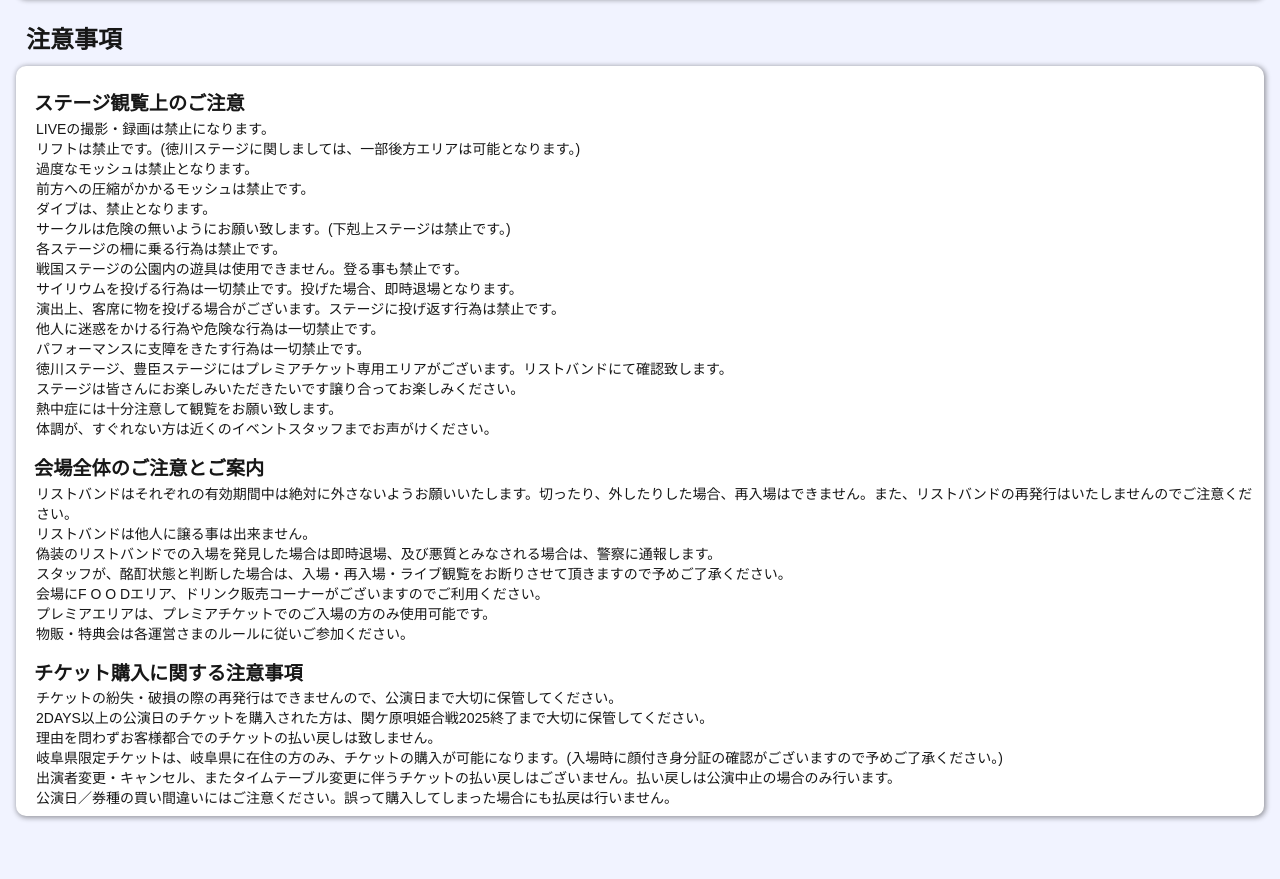
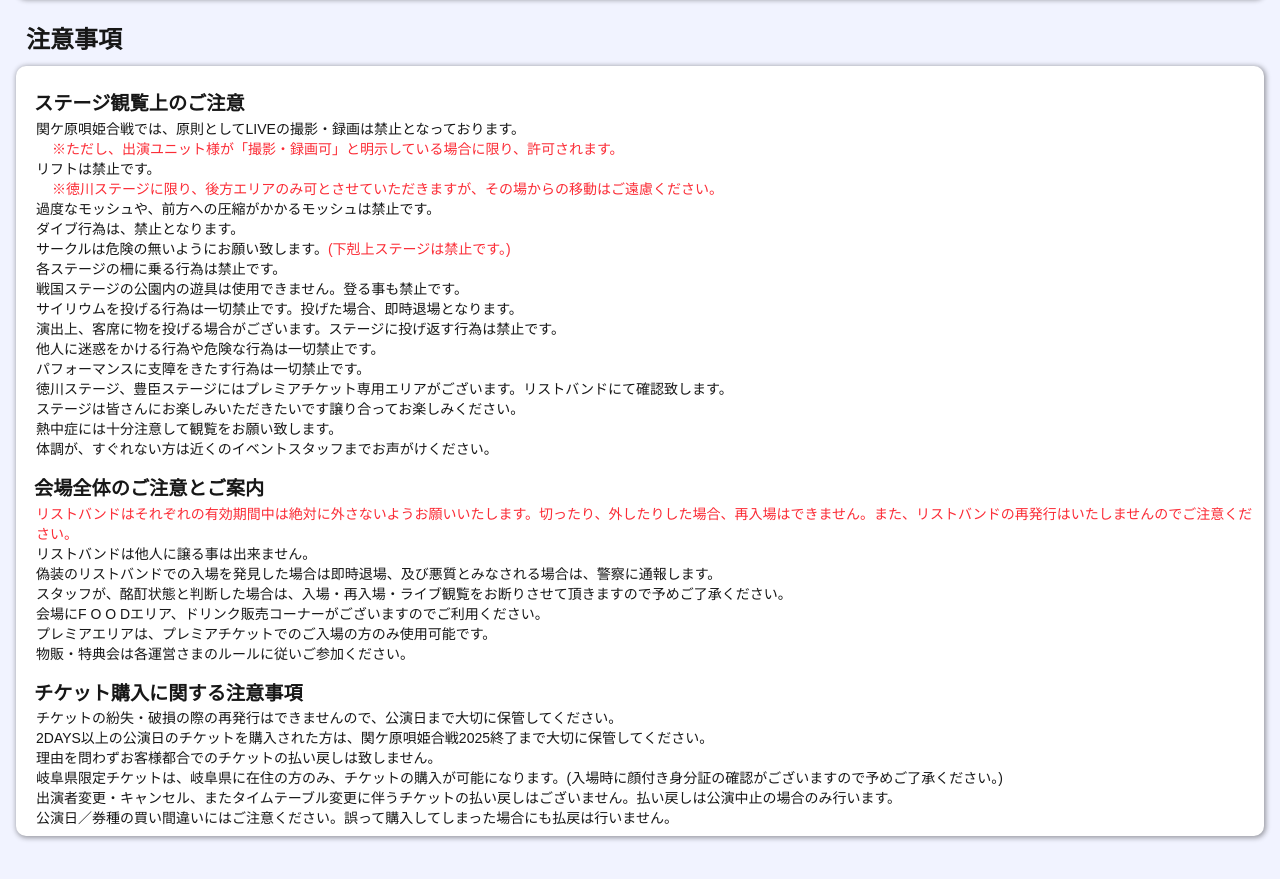
Before and after one commit to live-first/sekigahara-spui, a Next.js app: page / in a window 1280 px wide. Shown: the part 2196-3075 px from the top of the page. Built offline with nearby package versions, Linux system fonts and the light colour scheme; no server answers.

Commit message:
注意事項

```diff
--- a/src/lf-views/home/index.tsx
+++ b/src/lf-views/home/index.tsx
@@ -176,14 +176,20 @@
           <Panel>
             <Heading tag={5} label='ステージ観覧上のご注意' className='mt-4' />
             <ul className='pl-3 text-sm'>
-              <li>LIVEの撮影・録画は禁止になります。</li>
+              <li>関ケ原唄姫合戦では、原則としてLIVEの撮影・録画は禁止となっております。</li>
+              <div className='text-red-500 pl-4'>
+                ※ただし、出演ユニット様が「撮影・録画可」と明示している場合に限り、許可されます。
+              </div>
+              <li>リフトは禁止です。</li>
+              <div className='text-red-500 pl-4'>
+                ※徳川ステージに限り、後方エリアのみ可とさせていただきますが、その場からの移動はご遠慮ください。
+              </div>
+              <li>過度なモッシュや、前方への圧縮がかかるモッシュは禁止です。</li>
+              <li>ダイブ行為は、禁止となります。</li>
               <li>
-                リフトは禁止です。(徳川ステージに関しましては、一部後方エリアは可能となります。)
+                サークルは危険の無いようにお願い致します。
+                <span className='text-red-500'>(下剋上ステージは禁止です。)</span>
               </li>
-              <li>過度なモッシュは禁止となります。</li>
-              <li>前方への圧縮がかかるモッシュは禁止です。</li>
-              <li>ダイブは、禁止となります。</li>
-              <li>サークルは危険の無いようにお願い致します。(下剋上ステージは禁止です。)</li>
               <li>各ステージの柵に乗る行為は禁止です。</li>
               <li>戦国ステージの公園内の遊具は使用できません。登る事も禁止です。</li>
               <li>サイリウムを投げる行為は一切禁止です。投げた場合、即時退場となります。</li>
@@ -199,7 +205,7 @@
             </ul>
             <Heading tag={5} label='会場全体のご注意とご案内' className='mt-4' />
             <ul className='pl-3 text-sm'>
-              <li>
+              <li className='text-red-500'>
                 リストバンドはそれぞれの有効期間中は絶対に外さないようお願いいたします。切ったり、外したりした場合、再入場はできません。また、リストバンドの再発行はいたしませんのでご注意ください。
               </li>
               <li>リストバンドは他人に譲る事は出来ません。</li>
```
